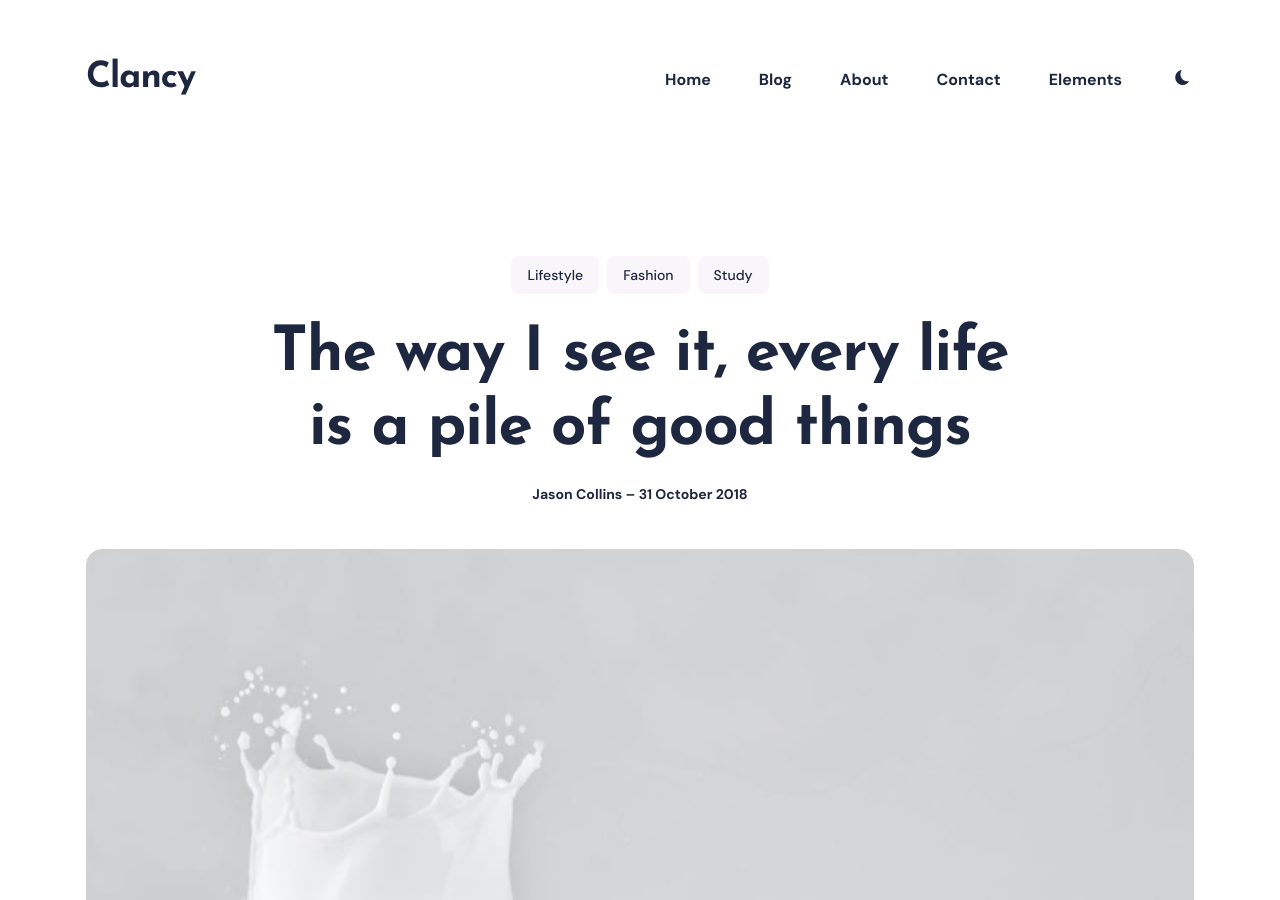
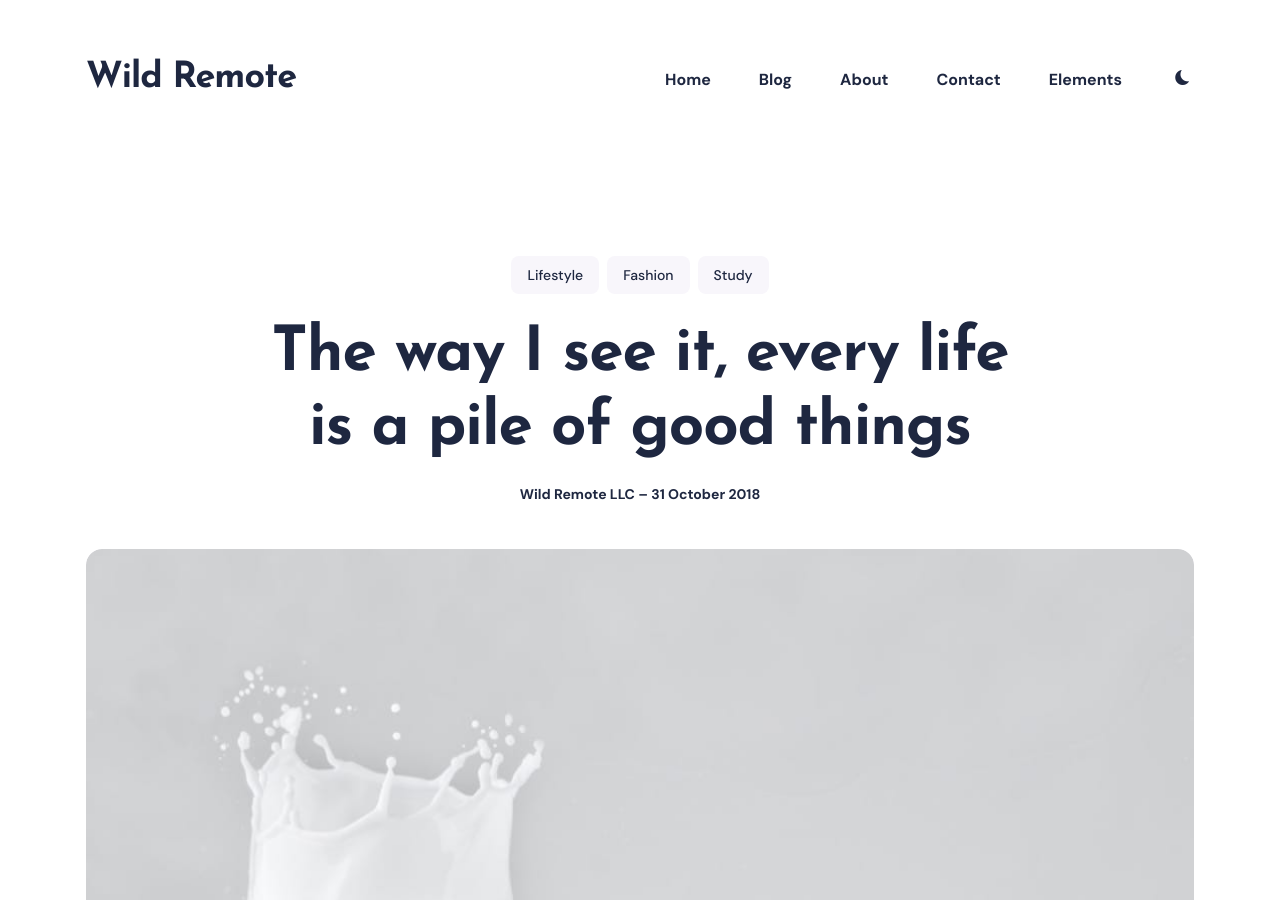
Before and after one commit to wildremote/wildremote.github.io, a Jekyll site: the page built from _posts/2018-10-31-the-way-i-see-it-every-life-is-a-pile-of-good-things.markdown, in a window 1280 px wide and 900 px high. Built offline with Jekyll 4.4.1, drawn with Linux system fonts in a browser that asks for light colours; nearby versions of some CDN libraries.

Commit message:
changed settings

```diff
--- a/_config.yml
+++ b/_config.yml
@@ -1,7 +1,7 @@
 #-------------------------------
 # General Site Settings
 baseurl: "" # the subpath of your site, e.g. /blog
-url: "" # the base hostname & protocol for your site, e.g. http://example.com
+url: "http://wildremote.com" # the base hostname & protocol for your site, e.g. http://example.com
 
 
 #-------------------------------
--- a/_data/settings.yml
+++ b/_data/settings.yml
@@ -1,9 +1,9 @@
 #-------------------------------
 # Site Settings
-title: Clancy
+title: Wild Remote
 logo: # You can add own logo. For example '/images/logo.png'.
-author: Jason Collins
-description: Clancy is a elegant portfolio theme for Jekyll.
+author: Wild Remote LLC
+description: © 2022 Wild Remote
 
 
 #-------------------------------
```
Also changed, not shown: 1 other file.
